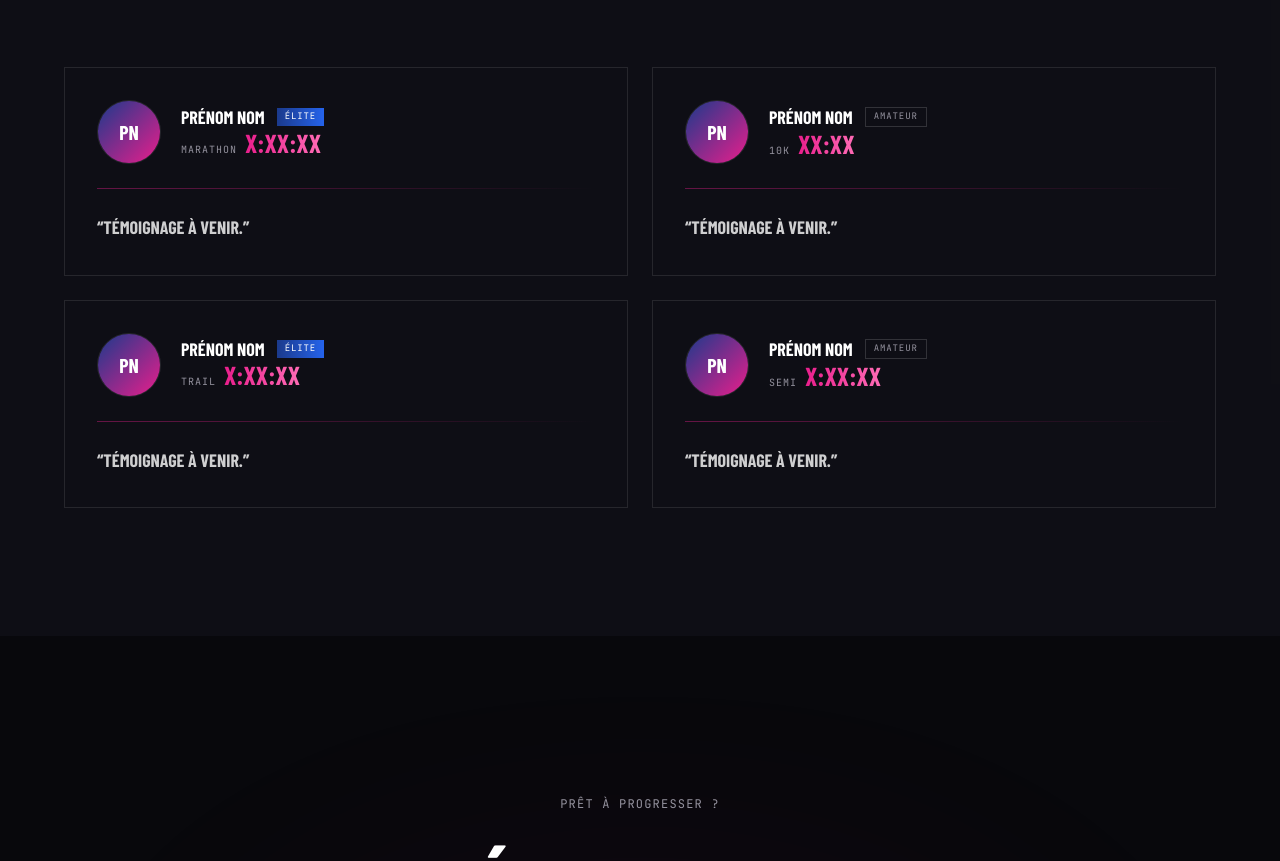
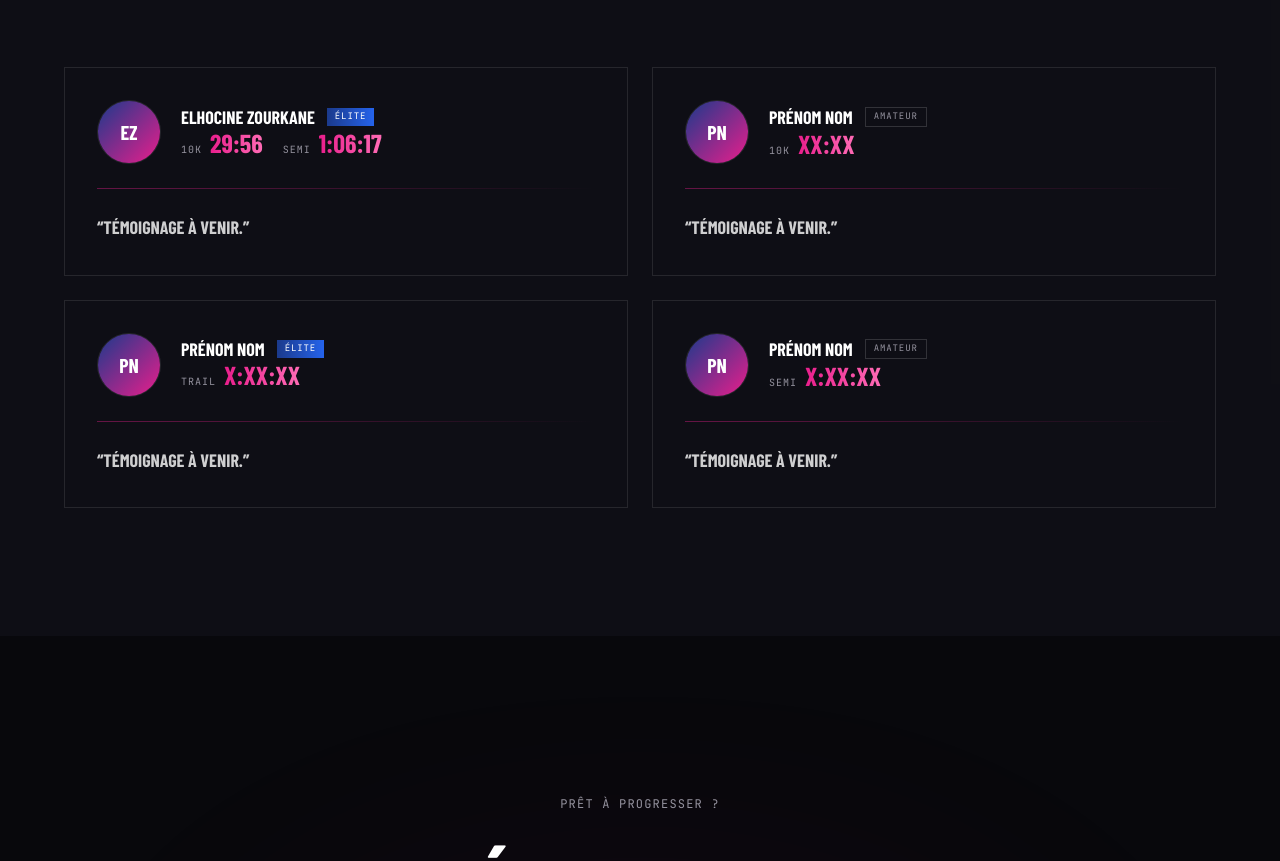
Before and after one commit to alessio200225-wq/42-run-club, a Next.js app: page / in a window 1280 px wide. Shown: the part 3681-4542 px from the top of the page. Built offline with nearby package versions, Linux system fonts and the light colour scheme; a web font is replaced by a local one.

Commit message:
Add first testimonial: ElHocine Zourkane (10K 29:56, semi 1:06:17)
Support multiple perf entries per testimonial card.

Co-Authored-By: Claude Sonnet 4.6 <noreply@anthropic.com>

```diff
--- a/app/page.tsx
+++ b/app/page.tsx
@@ -77,10 +77,13 @@ const FORMULES = [
 const TEMOIGNAGES = [
   {
     photo: null,
-    prenom: "Prénom",
-    nom: "NOM",
+    prenom: "ElHocine",
+    nom: "Zourkane",
     niveau: "ÉLITE",
-    perf: { distance: "Marathon", chrono: "X:XX:XX" },
+    perfs: [
+      { distance: "10K", chrono: "29:56" },
+      { distance: "Semi", chrono: "1:06:17" },
+    ],
     quote: "Témoignage à venir.",
   },
   {
@@ -88,7 +91,7 @@ const TEMOIGNAGES = [
     prenom: "Prénom",
     nom: "NOM",
     niveau: "AMATEUR",
-    perf: { distance: "10K", chrono: "XX:XX" },
+    perfs: [{ distance: "10K", chrono: "XX:XX" }],
     quote: "Témoignage à venir.",
   },
   {
@@ -96,7 +99,7 @@ const TEMOIGNAGES = [
     prenom: "Prénom",
     nom: "NOM",
     niveau: "ÉLITE",
-    perf: { distance: "Trail", chrono: "X:XX:XX" },
+    perfs: [{ distance: "Trail", chrono: "X:XX:XX" }],
     quote: "Témoignage à venir.",
   },
   {
@@ -104,7 +107,7 @@ const TEMOIGNAGES = [
     prenom: "Prénom",
     nom: "NOM",
     niveau: "AMATEUR",
-    perf: { distance: "Semi", chrono: "X:XX:XX" },
+    perfs: [{ distance: "Semi", chrono: "X:XX:XX" }],
     quote: "Témoignage à venir.",
   },
 ];
@@ -340,13 +343,17 @@ export default function Home() {
                         {t.niveau}
                       </span>
                     </div>
-                    {/* Meilleure perf */}
-                    <div className="flex items-baseline gap-2">
-                      <span className="font-[family-name:var(--font-jetbrains)] text-[10px] tracking-widest text-[#94929E] uppercase">{t.perf.distance}</span>
-                      <span className="font-[family-name:var(--font-barlow)] font-extrabold uppercase leading-none"
-                        style={{ fontSize:"clamp(18px,3vw,26px)", background:"linear-gradient(90deg,#E91E8C,#FF6BB5)", WebkitBackgroundClip:"text", WebkitTextFillColor:"transparent", backgroundClip:"text" }}>
-                        {t.perf.chrono}
-                      </span>
+                    {/* Meilleures perfs */}
+                    <div className="flex flex-wrap items-baseline gap-x-5 gap-y-1">
+                      {t.perfs.map((p, j) => (
+                        <div key={j} className="flex items-baseline gap-2">
+                          <span className="font-[family-name:var(--font-jetbrains)] text-[10px] tracking-widest text-[#94929E] uppercase">{p.distance}</span>
+                          <span className="font-[family-name:var(--font-barlow)] font-extrabold uppercase leading-none"
+                            style={{ fontSize:"clamp(18px,3vw,26px)", background:"linear-gradient(90deg,#E91E8C,#FF6BB5)", WebkitBackgroundClip:"text", WebkitTextFillColor:"transparent", backgroundClip:"text" }}>
+                            {p.chrono}
+                          </span>
+                        </div>
+                      ))}
                     </div>
                   </div>
                 </div>
```
